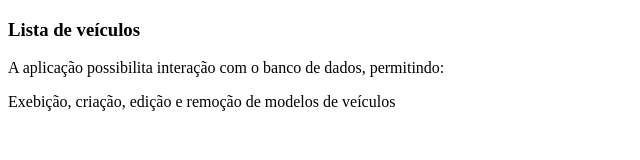
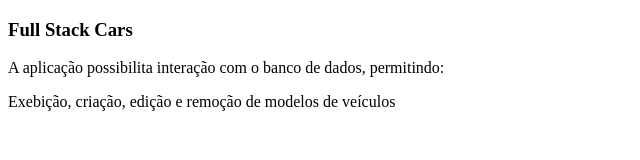
Before and after one commit to welcksonvalentim/listofcarsfrontend, a React (Create React App) app: page / in a window 1280 px wide. Shown: the top 160 px of the page, without its empty margins (0-640 px from the left). Built offline with nearby package versions, Linux system fonts and the light colour scheme; no server answers.

Commit message:
welckson valentim - build: recebe retorno da promisse do banco de dados

```diff
--- a/src/Components/Header.js
+++ b/src/Components/Header.js
@@ -3,7 +3,7 @@ import React from 'react';
 function Header() {
   return (
     <header className='header'>
-      <h3>Lista de veículos</h3>
+      <h3>Full Stack Cars</h3>
     </header>
   );
 }
--- a/src/Pages/Cars.js
+++ b/src/Pages/Cars.js
@@ -21,7 +21,7 @@ function Cars() {
   useEffect(() => {
     const busca = () => {
     const resultado =  axios.get(API_ENDPOINT)
-        .then(resp => resp.json());
+        .then(resp => resp.data);
     return resultado;
 }
   async function getJogadores(){
@@ -34,15 +34,15 @@ function Cars() {
     }
   }
   getJogadores().then(async (fcs) => {
-   files.push(fcs)
+    files.push(fcs);
    if(fcs.message) return alert('Jogador já existe!')
    setLoading(false)
   }, [files])
 })
-console.log(files);
+
   if (loading) return <h1>loading</h1>;
   return (
-    <h4>{files}</h4>
+    <h4>{console.log(files[0])}</h4>
   /* <table>
       <tr>
         {Object.keys(files[0]).map(
```
